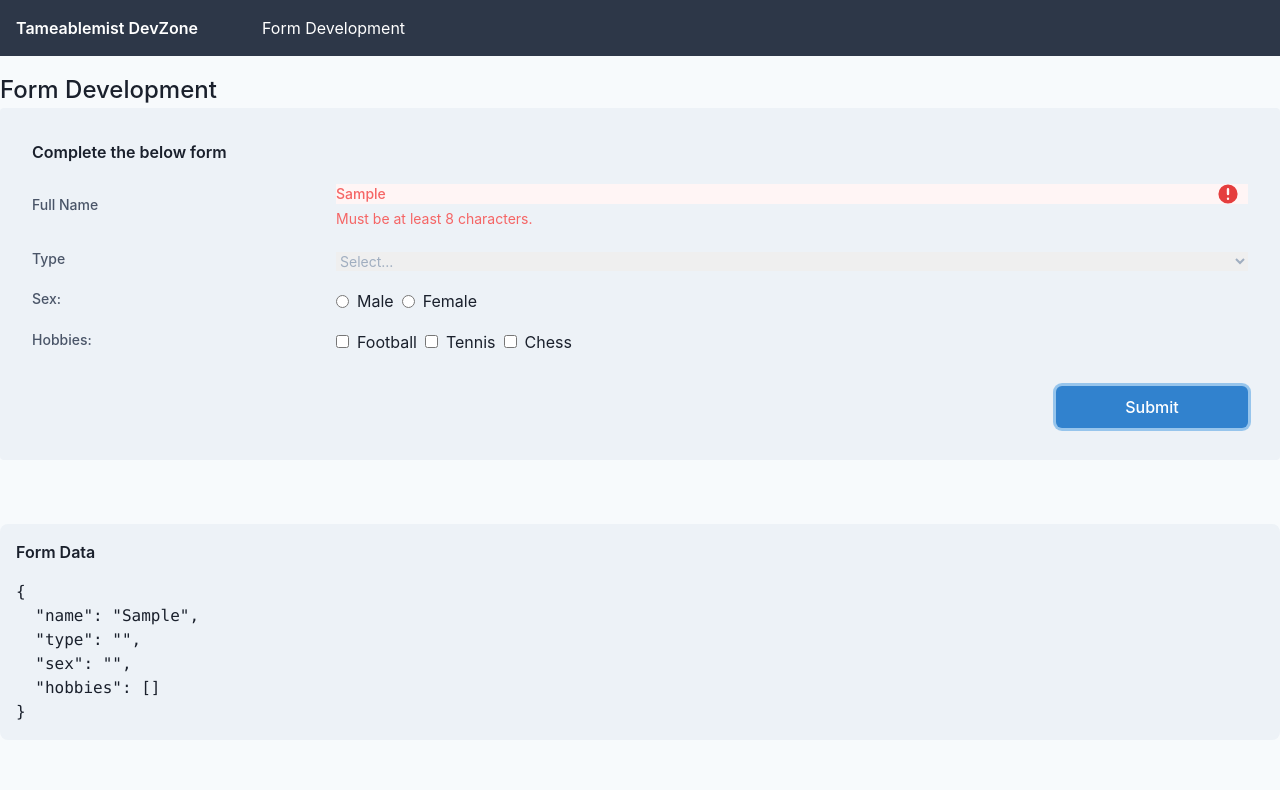
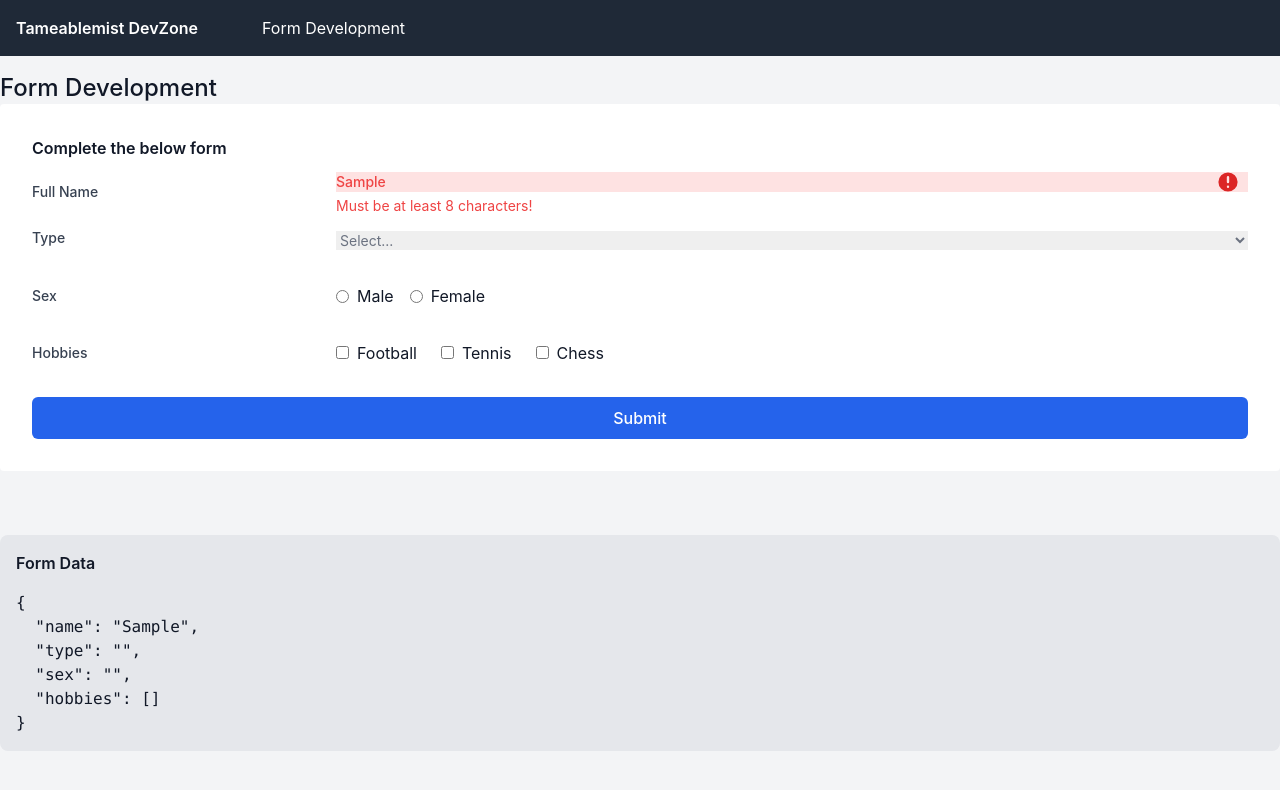
Before and after one commit to StevenCalverley/tameablemist-vue, a Vue app: page /form in a window 1280 px wide. Both pictures are taken after typing "Sample" into the empty fields and a click on the button "Submit". Shown: the top 790 px of the page. Built offline with nearby package versions, Linux system fonts and the light colour scheme; what @tailwindcss/custom-forms would draw is missing.

Commit message:
Several Changes

```diff
--- a/src/components/UI/base-components/BaseButton.vue
+++ b/src/components/UI/base-components/BaseButton.vue
@@ -1,12 +1,9 @@
 <template>
   <button
     ref="button"
-    class="w-full px-4 py-2 border border-transparent text-base leading-6 font-medium rounded-md focus:outline-none focus:shadow-outline transition ease-in-out duration-150"
+    class="w-full px-4 py-2 border border-transparent text-base leading-6 font-medium rounded-md focus:outline-none focus:shadow-outline transition ease-in-out duration-700"
     :class="[
-      {
-        'text-white bg-blue-600 hover:bg-blue-500 active:bg-blue-700':
-          type === 'primary',
-      },
+      { 'text-white bg-blue-600 hover:bg-blue-500 active:bg-blue-700' : type === 'primary' },
     ]"
   >
     <slot>Submit</slot>
--- /dev/null
+++ b/src/components/UI/base-components/BaseIcon.vue
@@ -0,0 +1,48 @@
+<template>
+  <svg
+    class="w-6 h-6"
+    :fill="iconColor"
+    :view-box.camel="viewBox"
+    xmlns="http://www.w3.org/2000/svg"
+    :aria-labelledby="iconName"
+  >
+    <title :id="iconName" lang="en">{{iconName}} icon</title>
+    <g>
+      <slot></slot>
+    </g>
+  </svg>
+</template>
+
+<script>
+import { computed } from 'vue';
+
+export default {
+  props: {
+    iconName: {
+      type: String,
+      default: 'box'
+    },
+    solid: {
+      type: Boolean,
+      default: false
+    },
+    iconColor: {
+      type: String,
+      default: 'currentColor'
+    }
+  },
+  setup(props) {
+    const viewBox = computed(() => {
+      return props.solid ? '0 0 20 20': '0 0 24 24';
+    })
+
+    return {
+      viewBox
+    }
+  }
+}
+</script>
+
+<style>
+
+</style>
--- a/src/components/UI/base-components/BaseInput.vue
+++ b/src/components/UI/base-components/BaseInput.vue
@@ -19,23 +19,15 @@
       class="absolute inset-y-0 right-0 flex items-center pr-2 text-red-600"
       v-if="state !== null && !state"
     >
-      <svg
-        class="w-6 h-6"
-        fill="currentColor"
-        viewBox="0 0 20 20"
-        xmlns="http://www.w3.org/2000/svg"
-      >
-        <path
-          fill-rule="evenodd"
-          d="M18 10a8 8 0 11-16 0 8 8 0 0116 0zm-7 4a1 1 0 11-2 0 1 1 0 012 0zm-1-9a1 1 0 00-1 1v4a1 1 0 102 0V6a1 1 0 00-1-1z"
-          clip-rule="evenodd"
-        ></path>
-      </svg>
+      <BaseIcon solid>
+        <icon-exclamation-circle />
+      </BaseIcon>
     </div>
   </div>
 </template>
 
 <script>
+import IconExclamationCircle from '../icons/IconExclamationCircle.vue';
 import useFocus from '../../../hooks/focus';
 
 export default {
@@ -59,6 +51,9 @@ export default {
     },
   },
   emits: ['update:modelValue'],
+  components: {
+    IconExclamationCircle,
+  },
   setup() {
     const { element: input, focusElement: focusInput } = useFocus();
 
--- a/src/components/UI/base-components/BaseInputGroup.vue
+++ b/src/components/UI/base-components/BaseInputGroup.vue
@@ -17,14 +17,6 @@
     </div>
     <div class="flex-grow">
       <slot></slot>
-    <p
-      v-if="state !== null && !state"
-      class="mt-1 text-red-500 text-sm"
-    >{{ invalidFeedback }}</p>
-    <p
-      v-if="description"
-      class="mt-1 text-gray-600 text-xs"
-    >{{ description }}</p>
     </div>
   </div>
 </template>
@@ -39,10 +31,6 @@ export default {
       type: String,
       required: true,
     },
-    description: {
-      type: String,
-      default: null
-    },
     state: {
       type: Boolean,
       default: null,
@@ -51,10 +39,6 @@ export default {
       type: Boolean,
       default: false,
     },
-    invalidFeedback: {
-      type: String,
-      default: null
-    }
-  }
+  },
 }
 </script>
--- /dev/null
+++ b/src/components/UI/base-components/BaseInvalidFeedback.vue
@@ -0,0 +1,3 @@
+<template>
+  <p class="mt-1 text-red-500 text-sm"><slot>invalid feedback</slot></p>
+</template>
--- a/src/components/UI/base-components/BaseSelect.vue
+++ b/src/components/UI/base-components/BaseSelect.vue
@@ -1,15 +1,4 @@
 <template>
-  <div
-    class="w-full md:inline-flex"
-    :class="[{ 'flex-col': !inline }, { 'items-center': inline }]"
-  >
-    <label
-      v-if="label"
-      :for="id"
-      class="flex-shrink-0 block text-sm leading-5 font-medium text-gray-700"
-      :class="{ 'md:w-1/4': inline }"
-      >{{ label }}</label
-    >
   <div
     class="mt-1 flex-grow relative rounded-md"
   >
@@ -29,7 +18,6 @@
         {{ option }}
       </option>
     </select>
-    </div>
   </div>
 </template>
 
--- a/src/components/UI/base.js
+++ b/src/components/UI/base.js
@@ -1,6 +1,8 @@
 import BaseButton from './base-components/BaseButton.vue';
+import BaseIcon from './base-components/BaseIcon.vue';
 import BaseInput from './base-components/BaseInput.vue';
 import BaseInputGroup from './base-components/BaseInputGroup.vue';
+import BaseInvalidFeedback from './base-components/BaseInvalidFeedback.vue';
 import BaseRadio from './base-components/BaseRadio.vue';
 import BaseCheckbox from './base-components/BaseCheckbox.vue';
 import BaseTextarea from './base-components/BaseTextarea.vue';
@@ -9,11 +11,14 @@ import BaseSelectMenu from './base-components/BaseSelectMenu.vue';
 
 export const registerComponents = (app) => {
   app.component('BaseButton', BaseButton);
+  app.component('BaseIcon', BaseIcon);
   app.component('BaseInput', BaseInput);
   app.component('BaseInputGroup', BaseInputGroup);
+  app.component('BaseInvalidFeedback', BaseInvalidFeedback);
   app.component('BaseRadio', BaseRadio);
   app.component('BaseCheckbox', BaseCheckbox);
   app.component('BaseTextarea', BaseTextarea);
   app.component('BaseSelect', BaseSelect);
   app.component('BaseSelectMenu', BaseSelectMenu);
+  BaseInvalidFeedback
 };
--- /dev/null
+++ b/src/components/UI/icons/IconExclamationCircle.vue
@@ -0,0 +1,7 @@
+<template>
+  <path
+    fill-rule="evenodd"
+    d="M18 10a8 8 0 11-16 0 8 8 0 0116 0zm-7 4a1 1 0 11-2 0 1 1 0 012 0zm-1-9a1 1 0 00-1 1v4a1 1 0 102 0V6a1 1 0 00-1-1z"
+    clip-rule="evenodd"
+  ></path>
+</template>
--- a/src/views/Form.vue
+++ b/src/views/Form.vue
@@ -1,13 +1,11 @@
 <template>
   <h1 class="text-2xl font-medium">Form Development</h1>
-  <form @submit.prevent="handleSubmit" class="bg-gray-200 rounded p-8">
+  <form @submit.prevent="handleSubmit" class="bg-white rounded p-8">
     <h2 class="font-semibold">Complete the below form</h2>
     <BaseInputGroup
-      class="mt-4"
       input-id="name"
       label="Full Name"
       :state="!hasError"
-      invalid-feedback="Must be at least 8 characters."
       inline
     >
       <BaseInput
@@ -15,22 +13,35 @@
         v-model="form.name"
         :state="!hasError"
       />
+      <BaseInvalidFeedback
+        v-if="invalidFeedbackDescription !== ''"
+      >{{ invalidFeedbackDescription }}</BaseInvalidFeedback>
     </BaseInputGroup>
-    <div class="mt-4">
+    <BaseInputGroup
+      label="Type"
+      input-id="type"
+      inline
+    >
       <BaseSelect
         id="type"
-        label="Type"
         v-model="form.type"
         :options="options"
         inline
       />
-    </div>
-    <div class="mt-4 inline-flex w-full">
-      <p class="block text-sm leading-5 font-medium text-gray-700 w-1/4">
-        Sex:
-      </p>
-      <div class="space-x-2">
-        <BaseRadio id="sex-male" label="Male" name="sex" v-model="form.sex" />
+    </BaseInputGroup>
+    <BaseInputGroup
+      class="mt-8"
+      input-id="sex"
+      label="Sex"
+      inline
+    >
+      <div class="space-x-4">
+        <BaseRadio
+          id="sex-male"
+          label="Male"
+          name="sex"
+          v-model="form.sex"
+        />
         <BaseRadio
           id="sex-female"
           label="Female"
@@ -38,12 +49,14 @@
           v-model="form.sex"
         />
       </div>
-    </div>
-    <div class="mt-4 flex">
-      <p class="block text-sm leading-5 font-medium text-gray-700 w-1/4">
-        Hobbies:
-      </p>
-      <div class="flex flex-row space-x-2">
+    </BaseInputGroup>
+    <BaseInputGroup
+      class="mt-8"
+      label='Hobbies'
+      input-id="hobbies"
+      inline
+    >
+      <div class="flex flex-row space-x-6">
         <BaseCheckbox
           v-for="hobby in hobbies"
           :key="hobby"
@@ -51,8 +64,8 @@
           v-model="form.hobbies"
         />
       </div>
-    </div>
-    <div class="mt-8 w-48 ml-auto">
+    </BaseInputGroup>
+    <div class="mt-8">
       <BaseButton />
     </div>
   </form>
@@ -63,13 +76,14 @@
 </template>
 
 <script>
-import { reactive, ref } from 'vue';
+import { reactive, ref, watchEffect } from 'vue';
 
 export default {
   setup() {
     const options = ['Test 1', 'Test 2', 'Test 3', 'Test 4'];
     const hobbies = ['Football', 'Tennis', 'Chess'];
     const hasError = ref(false);
+    const invalidFeedbackDescription = ref('');
     const form = reactive({
       name: '',
       type: '',
@@ -77,10 +91,17 @@ export default {
       hobbies: [],
     });
 
+    watchEffect(() => {
+      if ( form.name !== '' && form.name.length < 8 ) {
+        hasError.value = true;
+        invalidFeedbackDescription.value = 'Must be at least 8 characters!'
+      } else {
+        hasError.value = false;
+        invalidFeedbackDescription.value = ''
+      }
+    })
+
     const handleSubmit = () => {
-      if (form.name.length < 8) {
-        hasError.value = true;
-      }
       console.log('Submitted!', form);
     };
 
@@ -89,7 +110,8 @@ export default {
       hobbies,
       handleSubmit,
       form,
-      hasError
+      hasError,
+      invalidFeedbackDescription
     };
   },
 };
--- a/tailwind.config.js
+++ b/tailwind.config.js
@@ -1,11 +1,8 @@
 const defaultTheme = require('tailwindcss/defaultTheme');
 
 module.exports = {
-  future: {
-    removeDeprecatedGapUtilities: true,
-    purgeLayersByDefault: true,
-  },
-  purge: ['./src/**/*.vue'],
+  purge: ['./index.html', './src/**/*.{vue,js,ts,jsx,tsx}'],
+  darkMode: false,
   theme: {
     extend: {
       maxHeight: {
```
Also changed, not shown: package.json (+9 -6 lines), 1 other file (tests, documents, lock files or other folders). Lines whose indentation alone changed are shown as unchanged.
